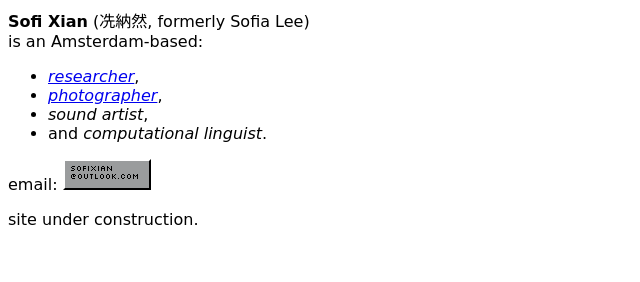
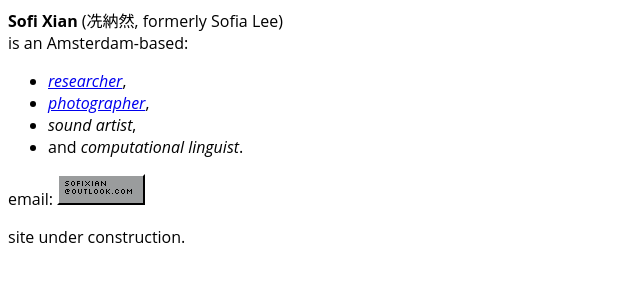
Before and after one commit to sofixian/site, a plain HTML site: page index.html in a window 1280 px wide. Shown: the whole page, without its empty margins (0-640 px from the left). Drawn offline with Linux system fonts and the light colour scheme.

Commit message:
changed fonts

```diff
--- a/index.html
+++ b/index.html
@@ -3,7 +3,7 @@
 <title>Sofi Xian</title>
 <style>
   body {
-    font-family: 'Ubuntu', 'Frutiger LT', 'Myriad Pro',  'DejaVu Sans';
+    font-family: 'Open Sans', 'Frutiger LT', 'Myriad Pro', 'Segoe UI', 'DejaVu Sans', 'Ubuntu';
   }
 </style>
 </head>
```
